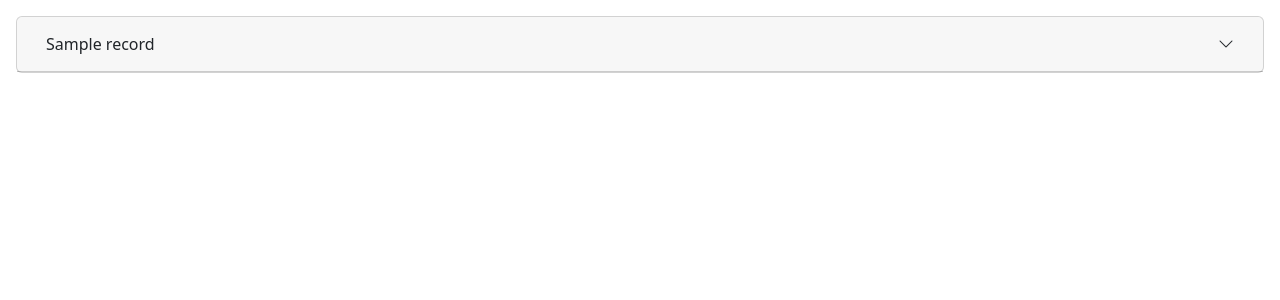
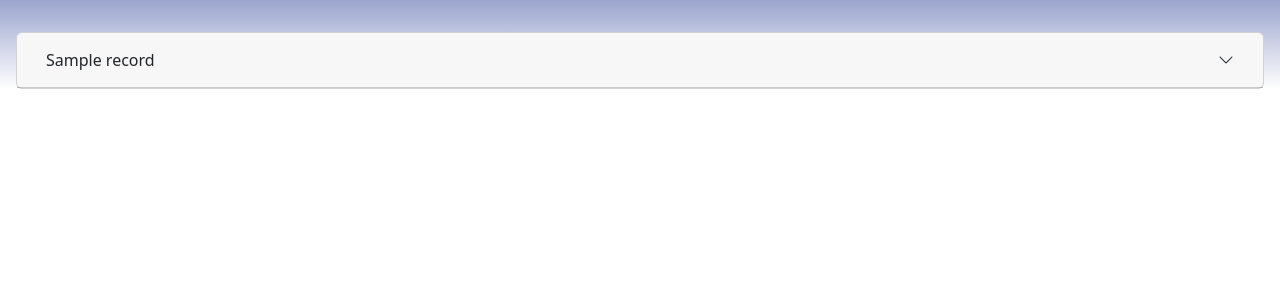
Before and after one commit to WSokoll/PrediGrowee, a Flask app: template app/templates/about.jinja in a window 1280 px wide. Shown: the part 51-351 px from the top of the page. Run offline with Flask 3, Linux system fonts and the light colour scheme; the template is opened without the code that fills it: most values are stand-ins (such as "Sample title", 1, 10 or a date in 2020); parts of the project's set-up code (start-up, migrations or seed data) failed here and were passed over.

Commit message:
About FRONTEND - background

```diff
--- a/app/templates/about.jinja
+++ b/app/templates/about.jinja
@@ -1,9 +1,10 @@
 {% extends 'base.jinja' %}
 
 {% block content %}
-
+  <div class="custom-background">
+    <p class="py-2"></p>
     {% for record in content %}
-    <div class="card mx-3 my-3">
+      <div class="card mx-3 {{ '' if loop.first else 'my-3'}}">
         <div class="card-header" id="heading{{ record.id }}">
           <div class="d-grid gap-2">
             <button class="btn btn-about stretched-link text-start" type="button" data-bs-toggle="collapse" data-bs-target="#collapse{{ record.id }}" aria-expanded="false" aria-controls="collapse{{ record.id }}">
@@ -38,6 +39,7 @@
         </div>
       </div>
     {% endfor %}
+  </div>
 {% endblock %}
 
 {% block scripts %}
```
Lines whose indentation alone changed are shown as unchanged.
